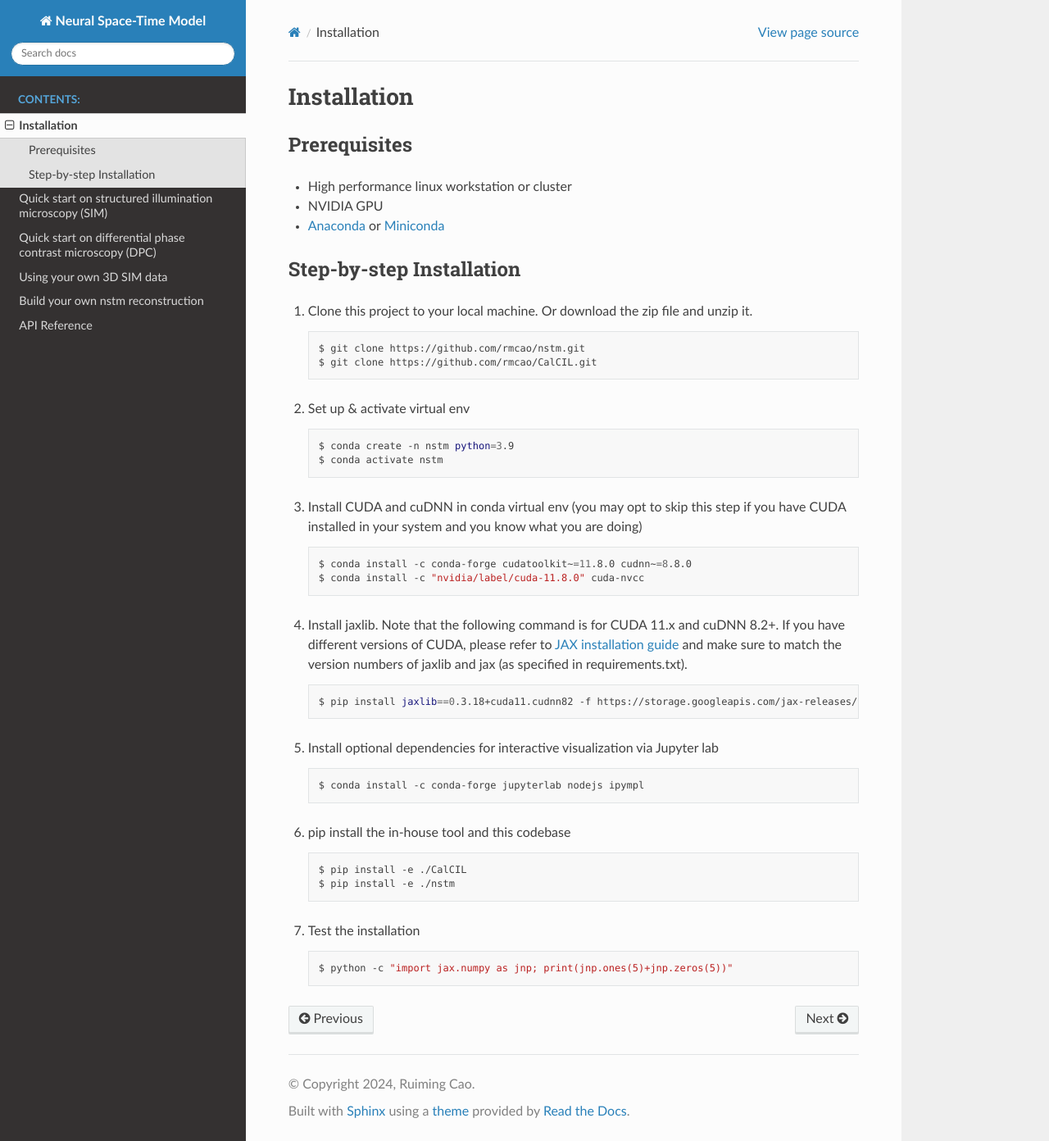
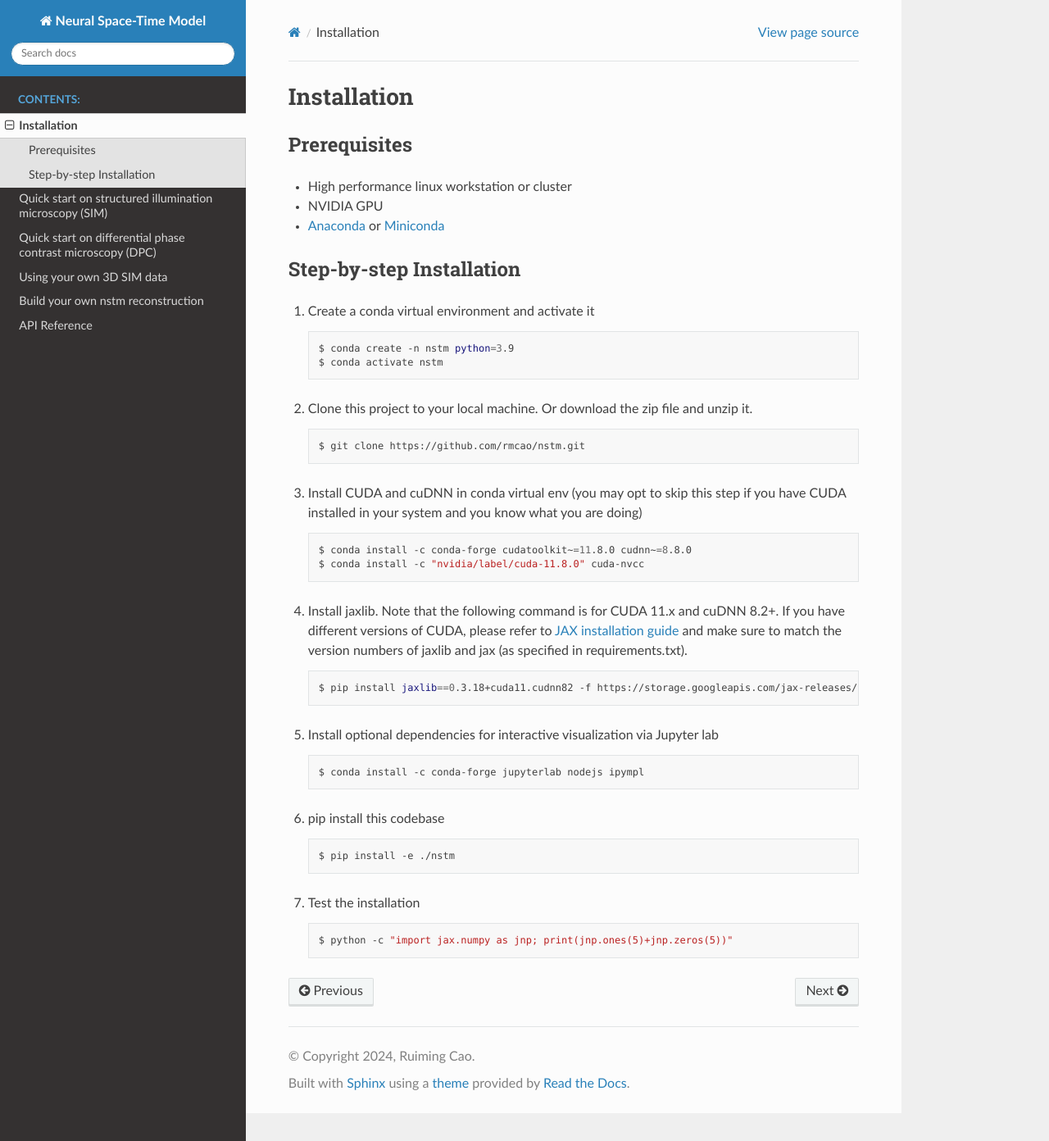
Before and after one commit to rmcao/nstm, a Sphinx documentation site: the page built from docs/installation.rst, in a window 1280 px wide and 1392 px high. Shown: the whole window at 82% size. Built offline with Sphinx 7.4.7 and the Read the Docs theme 2.0.0, drawn with Linux system fonts in a browser that asks for light colours.

Commit message:
simplified the installation guide

```diff
--- a/docs/installation.rst
+++ b/docs/installation.rst
@@ -11,19 +11,18 @@ Prerequisites
 
 Step-by-step Installation
 -------------------------
-1. Clone this project to your local machine. Or download the zip file and unzip it.
-
-   .. code-block:: bash
-
-      $ git clone https://github.com/rmcao/nstm.git
-      $ git clone https://github.com/rmcao/CalCIL.git
-
-2. Set up & activate virtual env
+1. Create a conda virtual environment and activate it
 
    .. code-block:: bash
 
       $ conda create -n nstm python=3.9
       $ conda activate nstm
+
+2. Clone this project to your local machine. Or download the zip file and unzip it.
+
+   .. code-block:: bash
+
+      $ git clone https://github.com/rmcao/nstm.git
 
 3. Install CUDA and cuDNN in conda virtual env (you may opt to skip this step if you have CUDA installed in your system and you know what you are doing)
 
@@ -44,11 +43,10 @@ Step-by-step Installation
 
       $ conda install -c conda-forge jupyterlab nodejs ipympl
 
-6. pip install the in-house tool and this codebase
+6. pip install this codebase
 
    .. code-block:: bash
 
-      $ pip install -e ./CalCIL
       $ pip install -e ./nstm
 
 7. Test the installation
--- a/requirements.txt
+++ b/requirements.txt
@@ -17,3 +17,4 @@ matplotlib~=3.7.0
 ipydatawidgets==4.3.2
 ipyvolume==0.6.1
 aicspylibczi>=3.0.5
+-e git+https://github.com/rmcao/CalCIL.git
```
Also changed, not shown: README.md (+19 -29 lines).
